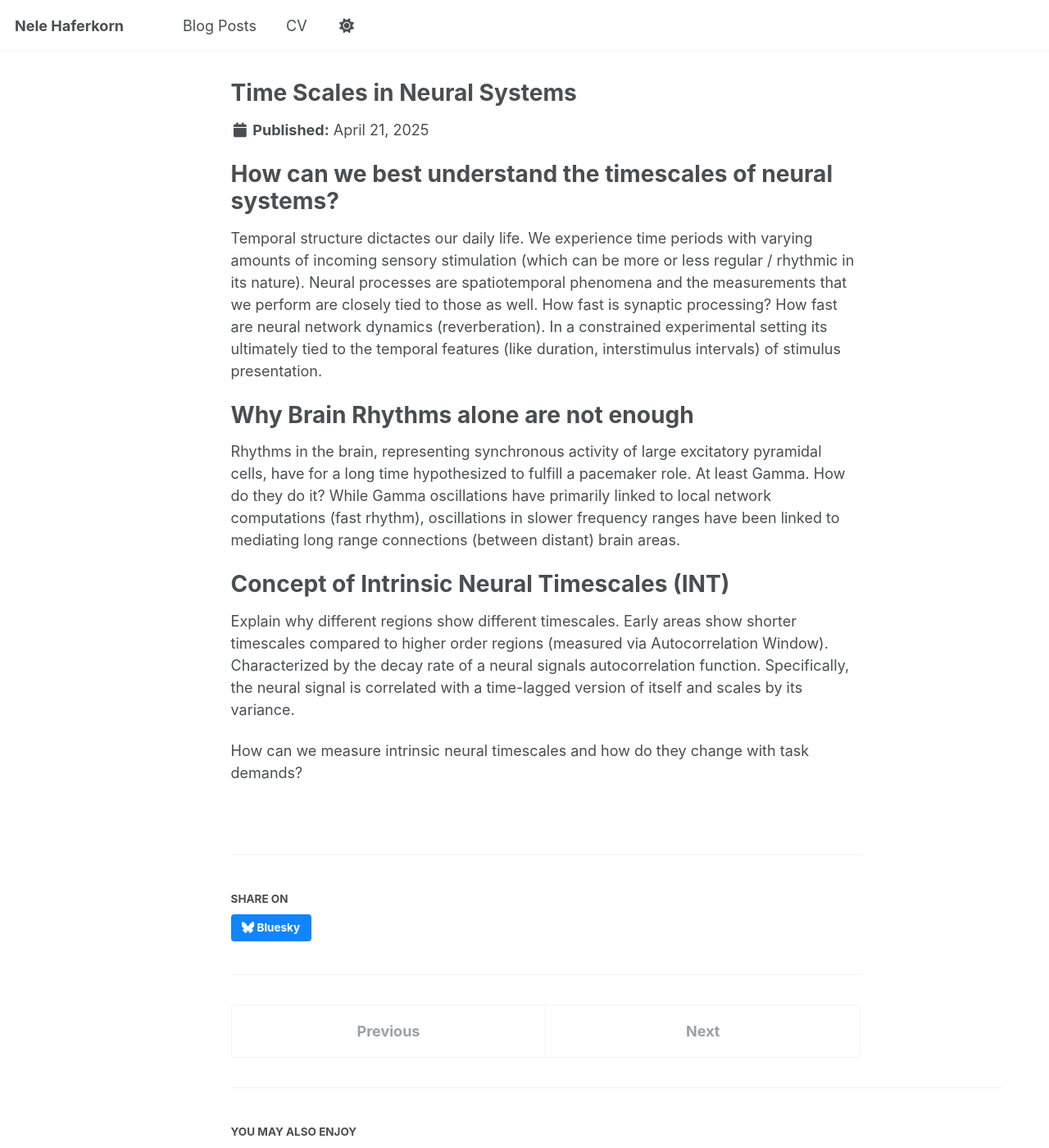
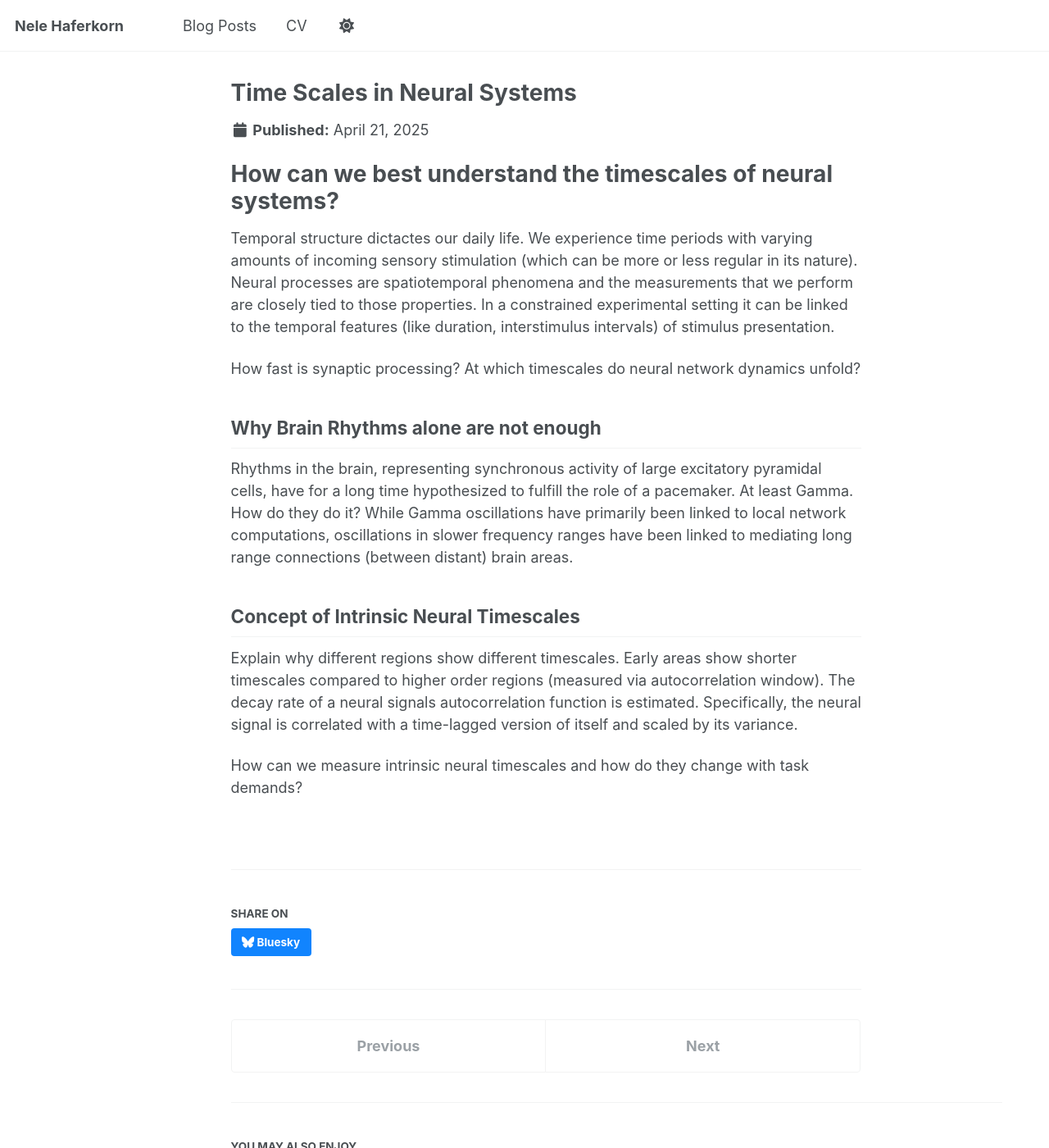
Before and after one commit to nhaferkorn/nhaferkorn.github.io, a Jekyll site: the page built from _posts/2025-04-21-timescales.md, in a window 1280 px wide and 1400 px high. Shown: the whole window at 82% size. Built offline with Jekyll 4.4.1, drawn with Linux system fonts in a browser that asks for light colours.

Commit message:
update timescales blog post

```diff
--- a/_posts/2025-04-21-timescales.md
+++ b/_posts/2025-04-21-timescales.md
@@ -8,26 +8,27 @@ tags:
 
 How can we best understand the timescales of neural systems?
 =====
-Temporal structure dictactes our daily life. We experience time periods with varying amounts of incoming sensory stimulation (which can be more or less regular / rhythmic in its nature).
-Neural processes are spatiotemporal phenomena and the measurements that we perform are closely tied to those as well.
-How fast is synaptic processing? How fast are neural network dynamics (reverberation).
-In a constrained experimental setting its ultimately tied to the temporal features (like duration, interstimulus intervals) of stimulus presentation.
+Temporal structure dictactes our daily life. We experience time periods with varying amounts of incoming sensory stimulation (which can be more or less regular in its nature).
+Neural processes are spatiotemporal phenomena and the measurements that we perform are closely tied to those properties. In a constrained experimental setting it can be linked to the temporal features (like duration, interstimulus intervals) of stimulus presentation.
+
+How fast is synaptic processing? At which timescales do neural network dynamics unfold?
+
 
 <!-- The Idea of a Temporal Code
 =====
 Temporal precision matters. It plays a role in neural coherence, spike-timing-dependent plasticity and  -->
 
 Why Brain Rhythms alone are not enough
-======
-Rhythms in the brain, representing synchronous activity of large excitatory pyramidal cells, have for a long time hypothesized to fulfill a pacemaker role. At least Gamma. How do they do it?
-While Gamma oscillations have primarily linked to local network computations (fast rhythm), oscillations in slower frequency ranges have been linked to mediating long range connections (between distant) brain areas.
+---
+Rhythms in the brain, representing synchronous activity of large excitatory pyramidal cells, have for a long time hypothesized to fulfill the role of a pacemaker. At least Gamma. How do they do it?
+While Gamma oscillations have primarily been linked to local network computations, oscillations in slower frequency ranges have been linked to mediating long range connections (between distant) brain areas.
 
-Concept of Intrinsic Neural Timescales (INT)
-======
+Concept of Intrinsic Neural Timescales
+---
 Explain why different regions show different timescales.
-Early areas show shorter timescales compared to higher order regions (measured via Autocorrelation Window).
-Characterized by the decay rate of a neural signals autocorrelation function.
-Specifically, the neural signal is correlated with a time-lagged version of itself and scales by its variance.
+Early areas show shorter timescales compared to higher order regions (measured via autocorrelation window).
+The decay rate of a neural signals autocorrelation function is estimated.
+Specifically, the neural signal is correlated with a time-lagged version of itself and scaled by its variance.
 
 
 How can we measure intrinsic neural timescales and how do they change with task demands?
```
